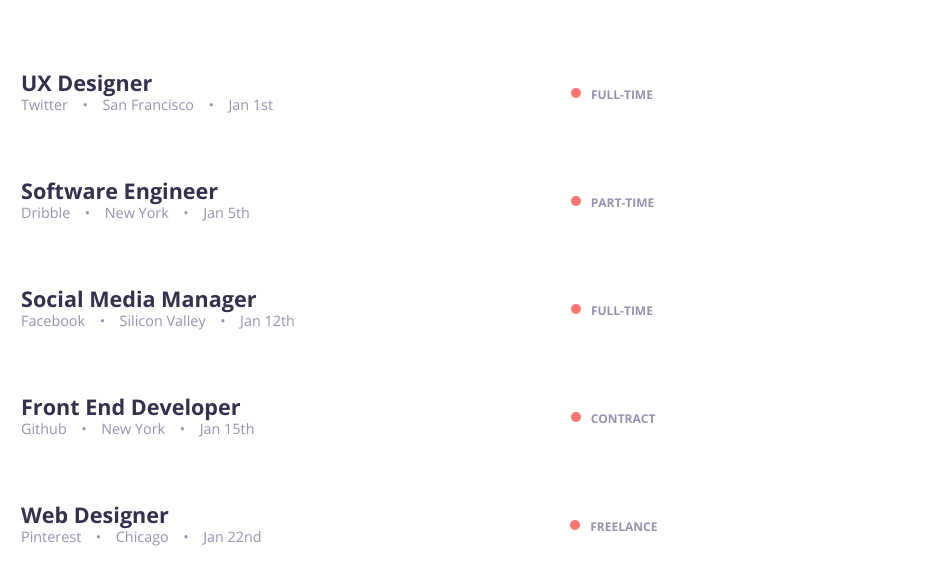
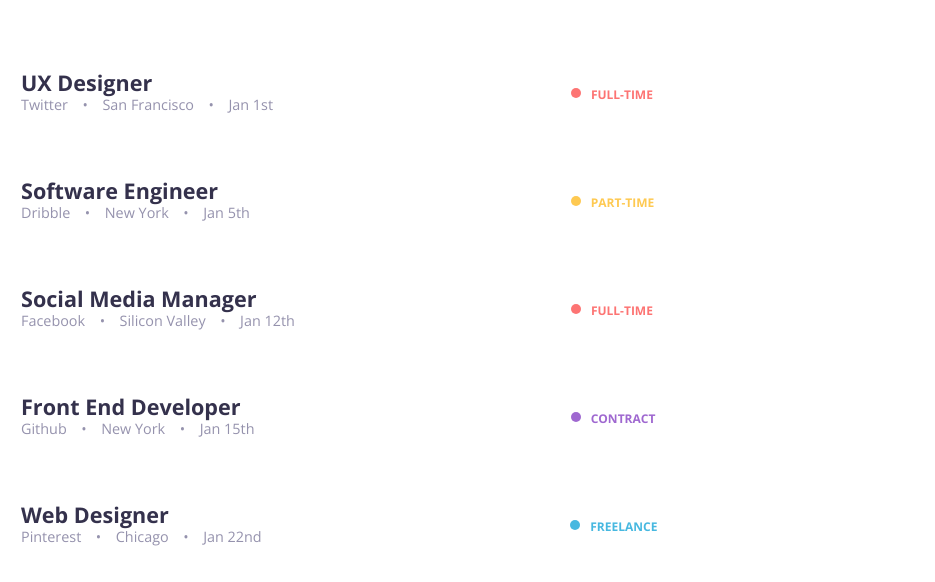
Before and after one commit to sjwestbrook/mc_5, a plain HTML site: page index.html in a window 1280 px wide. Shown: the part 167-749 px from the top of the page, 345-1280 px from the left. Drawn offline with nearby package versions, Linux system fonts and the light colour scheme; files that its build step writes are made by us from their sources.

Commit message:
Update styles.less

```diff
--- a/styles/styles.less
+++ b/styles/styles.less
@@ -14,6 +14,7 @@
 
 body {
   font-family: "Open Sans", sans-serif;
+  margin: 0;
 }
 
 .wrapper {
@@ -173,6 +174,31 @@
         top: 27px;
       }
     }
+    .full_time {
+      color: @highlight_1;
+      &:before {
+        background: @highlight_1;
+      }
+    }
+    .part_time {
+      color: @highlight_2;
+      &:before {
+        background: @highlight_2;
+      }
+    }
+    .freelance {
+      color: @highlight_3;
+      &:before {
+        background: @highlight_3;
+      }
+    }
+    .contract {
+      color: @highlight_4;
+      &:before {
+        background: @highlight_4;
+      }
+    }
+
   }
 }
 
```
